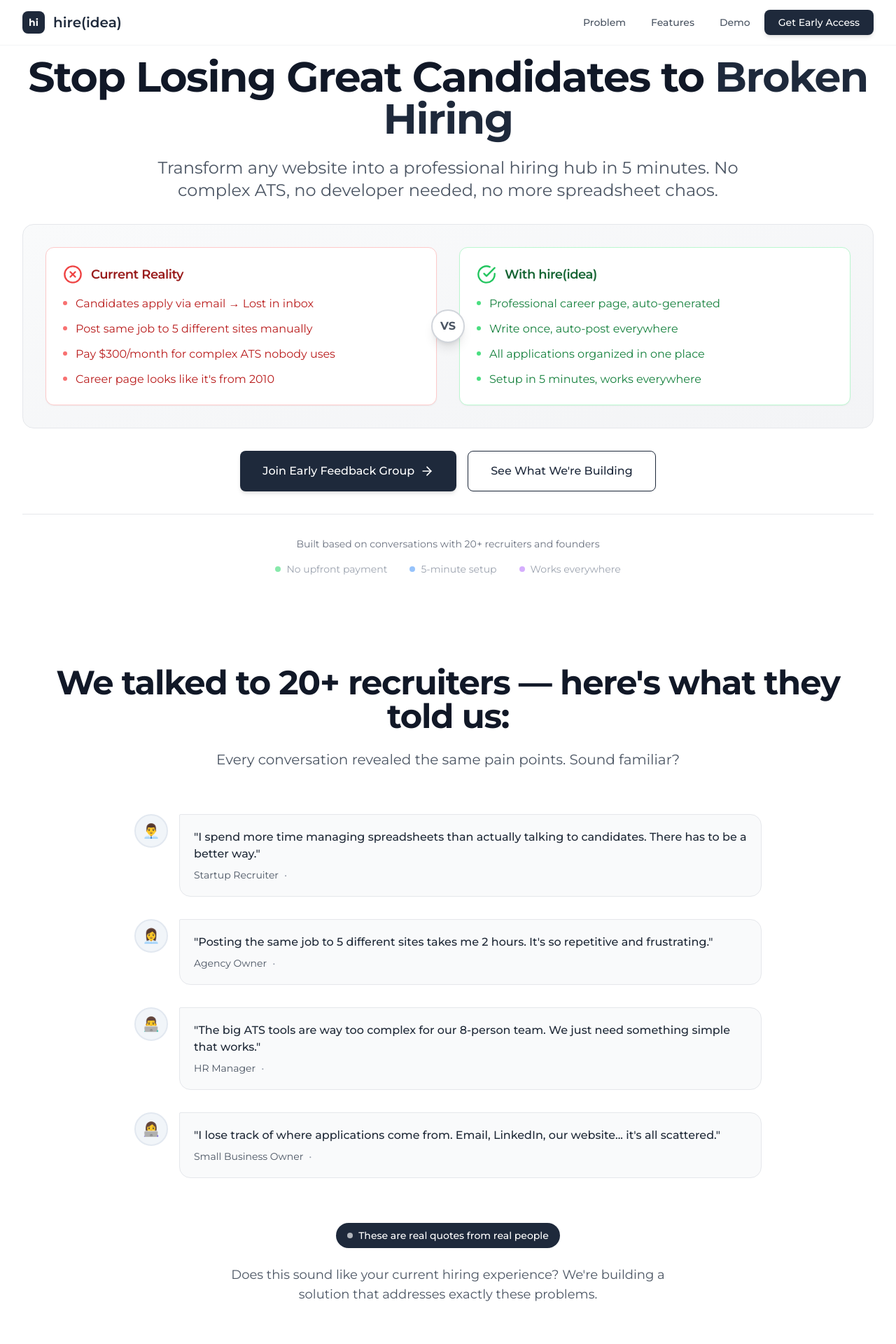
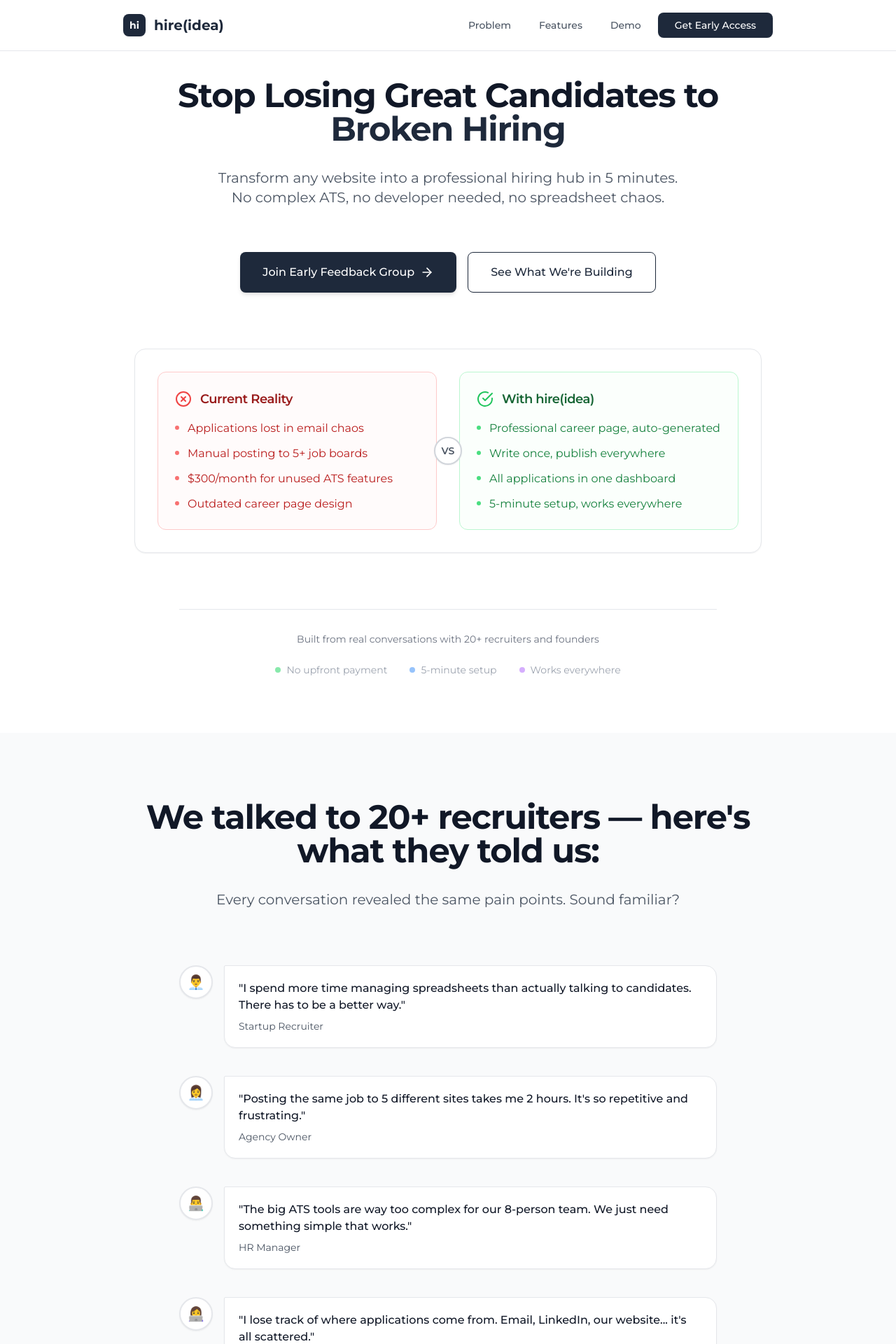
Before and after one commit to meanMonk/career-landing, a Next.js app: page / in a window 1280 px wide. Shown: the top 1920 px of the page at 70% size. Built offline with nearby package versions, Linux system fonts and the light colour scheme.

Commit message:
fix alignment design and performance

```diff
--- a/src/app/globals.css
+++ b/src/app/globals.css
@@ -55,11 +55,15 @@
   }
 
   .section-padding {
-    @apply py-12 sm:py-16 lg:py-20;
+    @apply py-16 sm:py-20 lg:py-24;
   }
 
   .container-max {
-    @apply max-w-7xl mx-auto px-4 sm:px-6 lg:px-8;
+    @apply max-w-5xl mx-auto px-6 sm:px-8 lg:px-12;
+  }
+
+  .container-wide {
+    @apply max-w-6xl mx-auto px-6 sm:px-8 lg:px-12;
   }
 
   .card {
@@ -137,21 +141,21 @@
     @apply mt-2 text-xs sm:text-sm text-gray-600;
   }
 
-  /* Before/After comparison styles */
+  /* Before/After comparison styles - More minimal */
   .comparison-container {
-    @apply relative bg-gradient-to-br from-gray-50 to-gray-100 rounded-2xl p-6 sm:p-8 border border-gray-200;
+    @apply relative bg-white rounded-2xl p-6 sm:p-8 border border-gray-200 shadow-sm;
   }
 
   .comparison-card {
-    @apply bg-white rounded-xl p-4 sm:p-6 shadow-sm border transition-all duration-300;
+    @apply bg-white rounded-xl p-4 sm:p-6 border transition-all duration-300;
   }
 
   .comparison-card.before {
-    @apply border-red-200 hover:shadow-red-100;
+    @apply border-red-200 bg-red-50/30;
   }
 
   .comparison-card.after {
-    @apply border-green-200 hover:shadow-green-100;
+    @apply border-green-200 bg-green-50/30;
   }
 
   .comparison-header {
@@ -159,7 +163,7 @@
   }
 
   .comparison-icon {
-    @apply w-6 h-6 sm:w-7 sm:h-7 flex-shrink-0;
+    @apply w-5 h-5 sm:w-6 sm:h-6 flex-shrink-0;
   }
 
   .comparison-title {
@@ -180,11 +184,20 @@
 
   /* Spacing utilities */
   .space-section {
-    @apply space-y-12 sm:space-y-16 lg:space-y-20;
+    @apply space-y-16 sm:space-y-20 lg:space-y-24;
   }
 
   .space-content {
     @apply space-y-4 sm:space-y-6 lg:space-y-8;
+  }
+
+  /* Hero specific styles */
+  .hero-title {
+    @apply text-3xl sm:text-4xl lg:text-5xl xl:text-6xl font-bold text-gray-900 leading-tight tracking-tight;
+  }
+
+  .hero-subtitle {
+    @apply text-lg sm:text-xl lg:text-2xl text-gray-600 leading-relaxed font-normal;
   }
 
   /* Mobile optimizations */
@@ -198,7 +211,7 @@
     }
 
     .container-max {
-      @apply px-3;
+      @apply px-4;
     }
   }
 }
--- a/src/components/Hero.tsx
+++ b/src/components/Hero.tsx
@@ -13,37 +13,69 @@ export default function Hero() {
   }
 
   return (
-    <section className="container-max pt-16 sm:pt-20 pb-8 sm:pb-12" aria-labelledby="hero-heading">
-      <div className="text-center space-content">
+    <section className="container-max pt-24 sm:pt-28 pb-16 sm:pb-20" aria-labelledby="hero-heading">
+      <div className="text-center max-w-4xl mx-auto">
         {/* Main Headline */}
         <motion.div
           initial={{ opacity: 0, y: 20 }}
           animate={{ opacity: 1, y: 0 }}
           transition={{ duration: 0.6 }}
-          className="space-y-4 sm:space-y-6"
+          className="space-y-6 sm:space-y-8 mb-12 sm:mb-16"
         >
-          <h1 id="hero-heading" className="text-4xl sm:text-5xl md:text-6xl font-bold text-gray-900 leading-tight">
+          <h1 id="hero-heading" className="text-3xl sm:text-4xl lg:text-5xl font-bold text-gray-900 leading-tight tracking-tight">
             Stop Losing Great Candidates to{' '}
             <span className="text-primary-800">Broken Hiring</span>
           </h1>
 
-          <p className="text-lg sm:text-xl md:text-2xl text-gray-600 max-w-4xl mx-auto leading-relaxed">
+          <p className="text-lg sm:text-xl text-gray-600 max-w-3xl mx-auto leading-relaxed">
             Transform any website into a professional hiring hub in 5 minutes.
-            No complex ATS, no developer needed, no more spreadsheet chaos.
+            <br className="hidden sm:block" />
+            No complex ATS, no developer needed, no spreadsheet chaos.
           </p>
+        </motion.div>
+
+        {/* CTA Buttons */}
+        <motion.div
+          initial={{ opacity: 0, y: 20 }}
+          animate={{ opacity: 1, y: 0 }}
+          transition={{ duration: 0.6, delay: 0.2 }}
+          className="flex flex-col sm:flex-row gap-4 justify-center mb-16 sm:mb-20"
+        >
+          <button
+            onClick={scrollToFeedback}
+            className="btn-primary flex items-center justify-center gap-2 text-base px-6 sm:px-8 py-3 sm:py-4"
+            aria-describedby="feedback-description"
+          >
+            <span>Join Early Feedback Group</span>
+            <ArrowRight className="w-4 h-4 sm:w-5 sm:h-5" aria-hidden="true" />
+          </button>
+          <span id="feedback-description" className="sr-only">
+            Join our early feedback group to help shape the product
+          </span>
+
+          <button
+            onClick={scrollToFeatures}
+            className="btn-secondary flex items-center justify-center gap-2 text-base px-6 sm:px-8 py-3 sm:py-4"
+            aria-describedby="features-description"
+          >
+            <span>See What We're Building</span>
+          </button>
+          <span id="features-description" className="sr-only">
+            View the features we're developing
+          </span>
         </motion.div>
 
         {/* Before/After Comparison */}
         <motion.div
           initial={{ opacity: 0, y: 30 }}
           animate={{ opacity: 1, y: 0 }}
-          transition={{ duration: 0.6, delay: 0.2 }}
-          className="my-12 sm:my-16"
+          transition={{ duration: 0.6, delay: 0.4 }}
+          className="mb-16 sm:mb-20"
         >
-          <div className="comparison-container">
+          <div className="comparison-container max-w-5xl mx-auto">
             <div className="grid md:grid-cols-2 gap-6 sm:gap-8">
               {/* Before (Current Pain) */}
-              <div className="comparison-card before">
+              <div className="comparison-card before text-left">
                 <div className="comparison-header">
                   <XCircle className="comparison-icon text-red-500" aria-hidden="true" />
                   <h3 className="comparison-title text-red-800">Current Reality</h3>
@@ -51,25 +83,25 @@ export default function Hero() {
                 <ul className="comparison-list" role="list">
                   <li className="comparison-item text-red-700">
                     <span className="comparison-bullet bg-red-400" aria-hidden="true"></span>
-                    <span>Candidates apply via email → Lost in inbox</span>
+                    <span>Applications lost in email chaos</span>
                   </li>
                   <li className="comparison-item text-red-700">
                     <span className="comparison-bullet bg-red-400" aria-hidden="true"></span>
-                    <span>Post same job to 5 different sites manually</span>
+                    <span>Manual posting to 5+ job boards</span>
                   </li>
                   <li className="comparison-item text-red-700">
                     <span className="comparison-bullet bg-red-400" aria-hidden="true"></span>
-                    <span>Pay $300/month for complex ATS nobody uses</span>
+                    <span>$300/month for unused ATS features</span>
                   </li>
                   <li className="comparison-item text-red-700">
                     <span className="comparison-bullet bg-red-400" aria-hidden="true"></span>
-                    <span>Career page looks like it's from 2010</span>
+                    <span>Outdated career page design</span>
                   </li>
                 </ul>
               </div>
 
               {/* After (With Our Solution) */}
-              <div className="comparison-card after">
+              <div className="comparison-card after text-left">
                 <div className="comparison-header">
                   <CheckCircle className="comparison-icon text-green-500" aria-hidden="true" />
                   <h3 className="comparison-title text-green-800">With hire(idea)</h3>
@@ -81,15 +113,15 @@ export default function Hero() {
                   </li>
                   <li className="comparison-item text-green-700">
                     <span className="comparison-bullet bg-green-400" aria-hidden="true"></span>
-                    <span>Write once, auto-post everywhere</span>
+                    <span>Write once, publish everywhere</span>
                   </li>
                   <li className="comparison-item text-green-700">
                     <span className="comparison-bullet bg-green-400" aria-hidden="true"></span>
-                    <span>All applications organized in one place</span>
+                    <span>All applications in one dashboard</span>
                   </li>
                   <li className="comparison-item text-green-700">
                     <span className="comparison-bullet bg-green-400" aria-hidden="true"></span>
-                    <span>Setup in 5 minutes, works everywhere</span>
+                    <span>5-minute setup, works everywhere</span>
                   </li>
                 </ul>
               </div>
@@ -97,42 +129,11 @@ export default function Hero() {
 
             {/* VS Indicator */}
             <div className="absolute left-1/2 top-1/2 transform -translate-x-1/2 -translate-y-1/2 hidden md:block">
-              <div className="bg-white border-2 border-gray-300 rounded-full w-12 h-12 flex items-center justify-center font-bold text-gray-600 shadow-lg">
+              <div className="bg-white border-2 border-gray-300 rounded-full w-10 h-10 flex items-center justify-center font-semibold text-gray-600 shadow-sm text-sm">
                 VS
               </div>
             </div>
           </div>
-        </motion.div>
-
-        {/* CTA Buttons */}
-        <motion.div
-          initial={{ opacity: 0, y: 20 }}
-          animate={{ opacity: 1, y: 0 }}
-          transition={{ duration: 0.6, delay: 0.4 }}
-          className="flex flex-col sm:flex-row gap-4 justify-center"
-        >
-          <button
-            onClick={scrollToFeedback}
-            className="btn-primary flex items-center gap-2 text-base px-6 sm:px-8 py-3 sm:py-4"
-            aria-describedby="feedback-description"
-          >
-            <span>Join Early Feedback Group</span>
-            <ArrowRight className="w-4 h-4 sm:w-5 sm:h-5" aria-hidden="true" />
-          </button>
-          <span id="feedback-description" className="sr-only">
-            Join our early feedback group to help shape the product
-          </span>
-
-          <button
-            onClick={scrollToFeatures}
-            className="btn-secondary flex items-center gap-2 text-base px-6 sm:px-8 py-3 sm:py-4"
-            aria-describedby="features-description"
-          >
-            <span>See What We're Building</span>
-          </button>
-          <span id="features-description" className="sr-only">
-            View the features we're developing
-          </span>
         </motion.div>
 
         {/* Social Proof */}
@@ -140,12 +141,12 @@ export default function Hero() {
           initial={{ opacity: 0 }}
           animate={{ opacity: 1 }}
           transition={{ duration: 0.6, delay: 0.6 }}
-          className="mt-8 sm:mt-12 pt-6 sm:pt-8 border-t border-gray-200"
+          className="max-w-3xl mx-auto pt-6 sm:pt-8 border-t border-gray-200"
         >
-          <p className="text-sm text-gray-500 mb-4">
-            Built based on conversations with 20+ recruiters and founders
+          <p className="text-sm text-gray-500 mb-6">
+            Built from real conversations with 20+ recruiters and founders
           </p>
-          <div className="flex flex-col sm:flex-row items-center justify-center gap-4 sm:gap-8 text-xs sm:text-sm text-gray-400">
+          <div className="flex flex-col sm:flex-row items-center justify-center gap-6 sm:gap-8 text-xs sm:text-sm text-gray-400">
             <div className="flex items-center gap-2">
               <div className="w-2 h-2 bg-green-400 rounded-full animate-pulse-soft" aria-hidden="true"></div>
               <span>No upfront payment</span>
--- a/src/components/Navigation.tsx
+++ b/src/components/Navigation.tsx
@@ -24,9 +24,9 @@ export default function Navigation() {
   }
 
   return (
-    <nav className="fixed top-0 left-0 right-0 z-50 bg-white/95 backdrop-blur-sm border-b border-gray-100">
+    <nav className="fixed top-0 left-0 right-0 z-50 bg-white/95 backdrop-blur-sm border-b border-gray-200">
       <div className="container-max">
-        <div className="flex items-center justify-between h-16">
+        <div className="flex items-center justify-between h-16 sm:h-18">
           {/* Logo */}
           <motion.div
             initial={{ opacity: 0, x: -20 }}
@@ -34,16 +34,16 @@ export default function Navigation() {
             transition={{ duration: 0.5 }}
             className="flex items-center gap-3"
           >
-            <div className="w-8 h-8 bg-primary-800 rounded-lg flex items-center justify-center">
+            <div className="w-8 h-8 bg-primary-800 rounded-lg flex items-center justify-center shadow-sm">
               <span className="text-white text-sm font-bold">hi</span>
             </div>
-            <span className="text-xl font-semibold text-primary-800">
+            <span className="text-xl font-bold text-primary-800">
               hire(idea)
             </span>
           </motion.div>
 
           {/* Desktop Navigation */}
-          <div className="hidden md:flex items-center space-x-1">
+          <div className="hidden md:flex items-center space-x-2">
             {navigationItems.map((item, index) => (
               <motion.button
                 key={item.name}
@@ -62,7 +62,7 @@ export default function Navigation() {
               animate={{ opacity: 1, y: 0 }}
               transition={{ duration: 0.5, delay: 0.5 }}
               onClick={() => scrollToSection('#feedback')}
-              className="ml-4 btn-primary text-sm px-5 py-2"
+              className="ml-6 bg-primary-800 hover:bg-primary-900 text-white font-medium px-6 py-2 rounded-lg transition-all duration-200 shadow-sm hover:shadow-md focus:ring-2 focus:ring-primary-800 focus:ring-offset-2 focus:outline-none text-sm"
             >
               Get Early Access
             </motion.button>
@@ -72,7 +72,8 @@ export default function Navigation() {
           <div className="md:hidden">
             <button
               onClick={() => setIsOpen(!isOpen)}
-              className="p-2 text-gray-600 hover:text-primary-800 transition-colors duration-200"
+              className="p-2 text-gray-600 hover:text-primary-800 transition-colors duration-200 focus:outline-none focus:ring-2 focus:ring-primary-800 focus:ring-offset-2 rounded-lg"
+              aria-label="Toggle menu"
             >
               {isOpen ? <X size={24} /> : <Menu size={24} />}
             </button>
@@ -85,7 +86,7 @@ export default function Navigation() {
             initial={{ opacity: 0, height: 0 }}
             animate={{ opacity: 1, height: 'auto' }}
             exit={{ opacity: 0, height: 0 }}
-            className="md:hidden border-t border-gray-100 bg-white py-4"
+            className="md:hidden border-t border-gray-200 bg-white py-4"
           >
             <div className="space-y-2">
               {navigationItems.map((item) => (
@@ -99,7 +100,7 @@ export default function Navigation() {
               ))}
               <button
                 onClick={() => scrollToSection('#feedback')}
-                className="btn-primary w-full mt-4 text-sm"
+                className="w-full bg-primary-800 hover:bg-primary-900 text-white font-medium px-4 py-3 rounded-lg transition-all duration-200 text-sm mt-4"
               >
                 Get Early Access
               </button>
--- a/src/components/ProblemSection.tsx
+++ b/src/components/ProblemSection.tsx
@@ -31,7 +31,7 @@ const problems = [
 
 export default function ProblemSection() {
   return (
-    <section id="problem" className="section-padding bg-white" aria-labelledby="problems-heading">
+    <section id="problem" className="section-padding bg-gray-50" aria-labelledby="problems-heading">
       <div className="container-max">
         {/* Header */}
         <motion.div
@@ -39,9 +39,9 @@ export default function ProblemSection() {
           whileInView={{ opacity: 1, y: 0 }}
           transition={{ duration: 0.6 }}
           viewport={{ once: true }}
-          className="text-center mb-12 sm:mb-16"
+          className="text-center mb-16 sm:mb-20"
         >
-          <h2 id="problems-heading" className="text-3xl sm:text-4xl md:text-5xl font-bold text-gray-900 mb-4 sm:mb-6">
+          <h2 id="problems-heading" className="text-3xl sm:text-4xl lg:text-5xl font-bold text-gray-900 mb-6 sm:mb-8">
             We talked to 20+ recruiters — here's what they told us:
           </h2>
           <p className="text-lg sm:text-xl text-gray-600 max-w-3xl mx-auto">
@@ -50,7 +50,7 @@ export default function ProblemSection() {
         </motion.div>
 
         {/* Chat-like Messages */}
-        <div className="space-y-6 sm:space-y-8 max-w-4xl mx-auto">
+        <div className="space-y-8 sm:space-y-10 max-w-3xl mx-auto">
           {problems.map((problem, index) => (
             <motion.div
               key={index}
@@ -61,7 +61,7 @@ export default function ProblemSection() {
               className="chat-message"
             >
               {/* Avatar */}
-              <div className="chat-avatar bg-primary-100 border-2 border-primary-200">
+              <div className="chat-avatar bg-white border-2 border-gray-200 shadow-sm">
                 <span role="img" aria-label={`${problem.name} avatar`}>
                   {problem.avatar}
                 </span>
@@ -69,14 +69,12 @@ export default function ProblemSection() {
 
               {/* Message Content */}
               <div className="chat-content">
-                <div className="chat-bubble">
-                  <blockquote className="chat-text">
+                <div className="chat-bubble bg-white border border-gray-200 shadow-sm">
+                  <blockquote className="chat-text text-gray-900">
                     "{problem.quote}"
                   </blockquote>
                   <div className="chat-attribution">
-                    {/* <span className="font-semibold text-gray-900">{problem.name}</span> */}
                     <span className="text-gray-600">{problem.title}</span>
-                    <span className="mx-2 text-gray-400">•</span>
                   </div>
                 </div>
               </div>
@@ -90,9 +88,9 @@ export default function ProblemSection() {
           whileInView={{ opacity: 1, y: 0 }}
           transition={{ duration: 0.6, delay: 0.4 }}
           viewport={{ once: true }}
-          className="text-center mt-12 sm:mt-16"
+          className="text-center mt-16 sm:mt-20"
         >
-          <div className="inline-flex items-center gap-2 bg-primary-800 text-white px-4 py-2 rounded-full text-sm font-medium mb-6">
+          <div className="inline-flex items-center gap-2 bg-primary-800 text-white px-4 py-2 rounded-full text-sm font-medium mb-8">
             <div className="w-2 h-2 bg-white rounded-full animate-pulse-soft" aria-hidden="true"></div>
             <span>These are real quotes from real people</span>
           </div>
```
Also changed, not shown: src/components/DemoSection.tsx (+10 -10 lines), src/components/Features.tsx (+13 -11 lines), src/components/FeedbackForm.tsx (+11 -11 lines).
